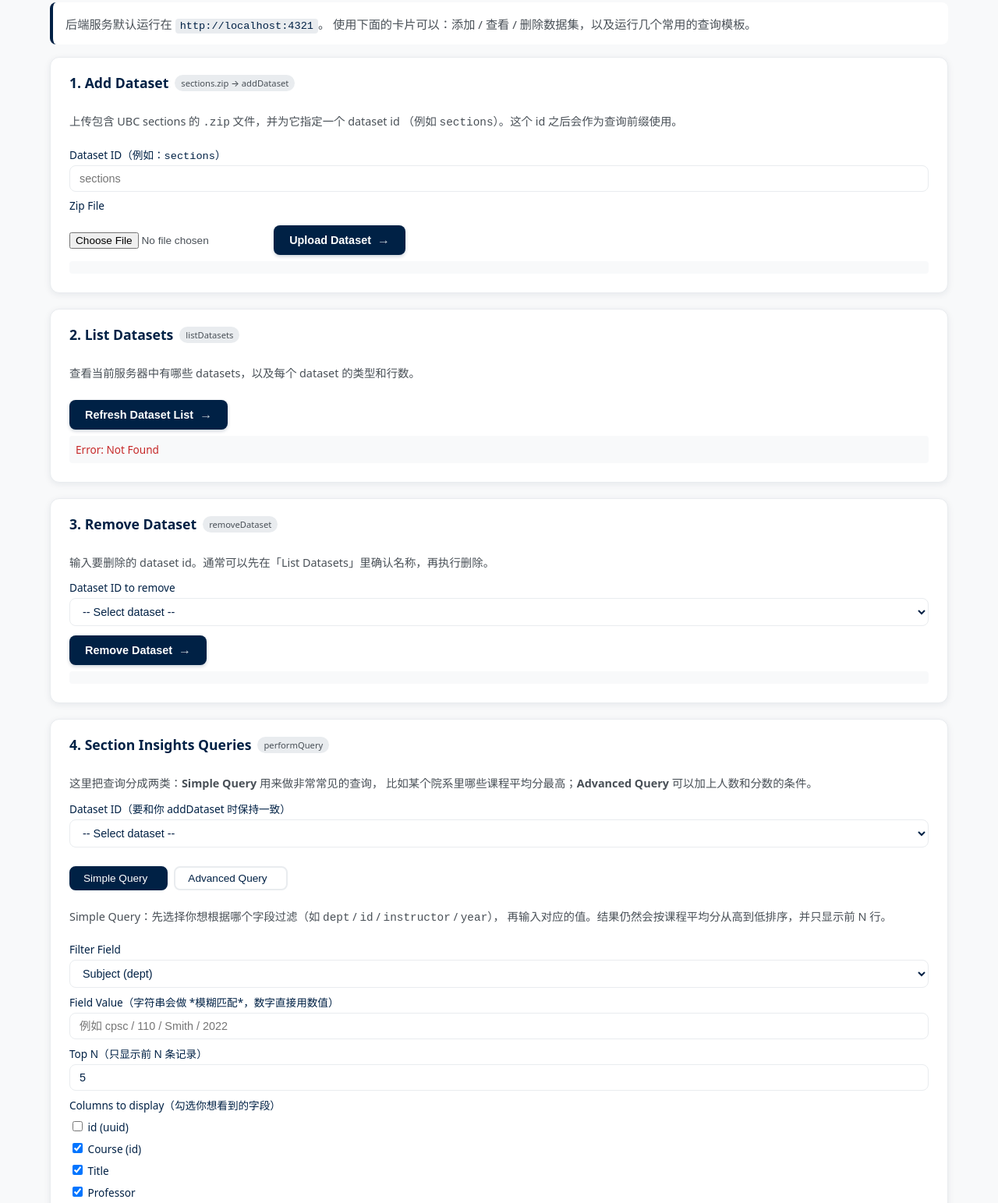
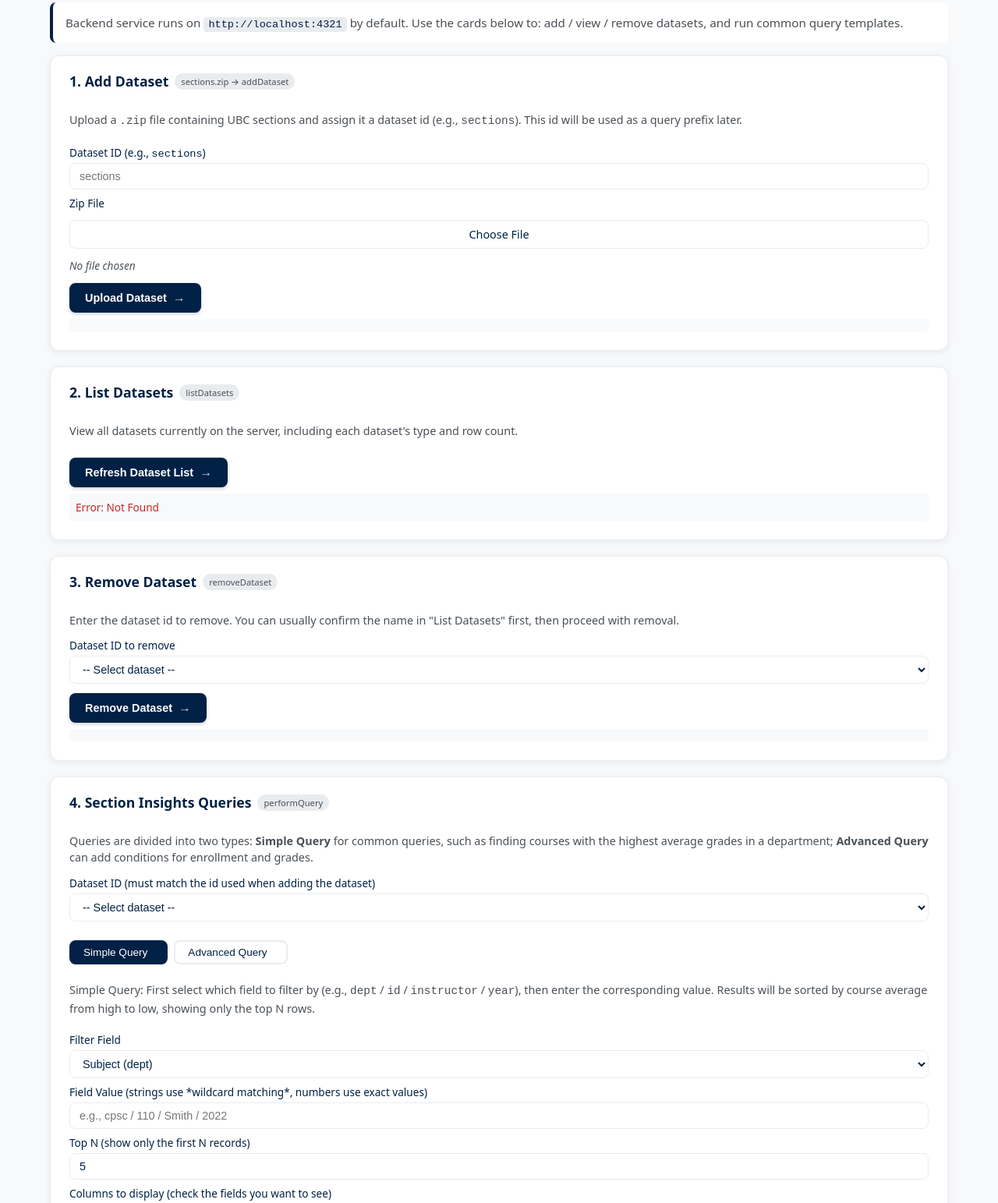
Before and after one commit to Dehao123/CPSC310-InsightUBC, a website: page frontend/public/index.html in a window 1280 px wide. Shown: the part 186-1729 px from the top of the page at 78% size. Drawn offline with Linux system fonts and the light colour scheme; no server answers.

Commit message:
C3/Dehao/Add comments

```diff
--- a/frontend/public/app.js
+++ b/frontend/public/app.js
@@ -1,14 +1,14 @@
 // frontend/public/app.js
 
-// 如果前端是直接用文件打开 / 用另一个 dev server，
-// 就走完整 URL。如果你以后把前端也挂在 4321 端口下，
-// 可以把 baseUrl 改成空字符串 ""。
+// If the frontend is opened directly as a file / using another dev server,
+// use the full URL. If you later host the frontend on port 4321,
+// you can change baseUrl to an empty string "".
 const baseUrl = "http://localhost:4321";
 let simpleQueryRows = [];
-let simpleSortDirection = "DESC"; // 初始和后端一样：按 avg 从高到低
-let simpleSortKey = "avgMark";     // 当前按哪一列排序
+let simpleSortDirection = "DESC"; // Initial: same as backend, sort by avg from high to low
+let simpleSortKey = "avgMark";     // Current column being sorted
 
-// Sections 所有字段的元数据（来自产品手册）
+// Metadata for all Section fields (from product manual)
 const SECTION_FIELDS = [
 	{ id: "uuid", label: "id (uuid)", type: "string" },
 	{ id: "id", label: "Course (id)", type: "string" },
@@ -29,7 +29,7 @@ const SECTION_NUMBER_FIELDS = new Set(
 	SECTION_FIELDS.filter((f) => f.type === "number").map((f) => f.id)
 );
 
-// 选择一个“默认排序字段”：优先 avg，其次 year，再其次第一个
+// Choose a "default sort field": prioritize avg, then year, then the first one
 function chooseDefaultOrderField(columnKeys) {
 	const cols = columnKeys && columnKeys.length
 		? columnKeys
@@ -40,7 +40,7 @@ function chooseDefaultOrderField(columnKeys) {
 	return cols[0];
 }
 
-// ========= 工具函数 =========
+// ========= Utility Functions =========
 function setStatus(id, message, isError = false) {
 	const el = document.getElementById(id);
 	if (!el) return;
@@ -63,7 +63,7 @@ function renderAdvancedQueryTable(containerId, rows) {
 
 	const keys = Object.keys(rows[0]);
 
-	// 表头
+	// Table header
 	const headerRow = document.createElement("tr");
 	keys.forEach((key) => {
 		const th = document.createElement("th");
@@ -72,7 +72,7 @@ function renderAdvancedQueryTable(containerId, rows) {
 	});
 	thead.appendChild(headerRow);
 
-	// 数据
+	// Data rows
 	rows.forEach((row) => {
 		const tr = document.createElement("tr");
 		keys.forEach((key) => {
@@ -89,7 +89,7 @@ function renderAdvancedQueryTable(containerId, rows) {
 }
 
 
-// ========= simple query 专用表格渲染（带可点击排序列） =========
+// ========= Simple query table rendering (with clickable sortable columns) =========
 function renderSimpleQueryTable(containerId, rows) {
 	const container = document.getElementById("query-table-container");
 	container.innerHTML = "";
@@ -99,7 +99,7 @@ function renderSimpleQueryTable(containerId, rows) {
 		return;
 	}
 
-// 获取 Top N 设置
+	// Get Top N setting
 	const topN = parseInt(document.getElementById("simple-top-n").value, 10) || 5;
 
 	const table = document.createElement("table");
@@ -108,10 +108,10 @@ function renderSimpleQueryTable(containerId, rows) {
 
 	const keys = Object.keys(rows[0]);
 
-	// 哪些列可排序：sections_id / avgMark
+	// Which columns are sortable: sections_id / avgMark
 	const sortableKeys = new Set(keys);
 
-	// 表头
+	// Table header
 	const headerRow = document.createElement("tr");
 	keys.forEach((key) => {
 		const th = document.createElement("th");
@@ -126,7 +126,7 @@ function renderSimpleQueryTable(containerId, rows) {
 			const arrowSpan = document.createElement("span");
 			arrowSpan.className = "sort-arrow";
 
-			// 当前正在按哪一列排，就显示 ▲ / ▼，否则用一个淡淡的双箭头
+			// If currently sorting by this column, show ▲ / ▼, otherwise show a faint double arrow
 			if (key === simpleSortKey) {
 				arrowSpan.textContent =
 					simpleSortDirection === "ASC" ? "▲" : "▼";
@@ -138,24 +138,24 @@ function renderSimpleQueryTable(containerId, rows) {
 			th.appendChild(labelSpan);
 			th.appendChild(arrowSpan);
 
-			// 点击切换排序
+			// Click to toggle sort
 			th.addEventListener("click", () => {
 				if (simpleSortKey === key) {
-					// 再点同一列 → 翻转方向
+					// Click same column again → flip direction
 					simpleSortDirection =
 						simpleSortDirection === "ASC" ? "DESC" : "ASC";
 				} else {
-					// 换到另一列 → 默认升序（你想默认降序也可以）
+					// Switch to another column → default ascending (you can change to descending if preferred)
 					simpleSortKey = key;
 					simpleSortDirection = "ASC";
 				}
 
-				// ⭐ 关键修改：对完整数据排序
+				// ⭐ Key modification: sort full data
 				simpleQueryRows.sort((a, b) => {
 					const av = Number(a[simpleSortKey]);
 					const bv = Number(b[simpleSortKey]);
 
-					// 优先按数字排，如果不是数字再按字符串排
+					// Prioritize numeric sorting, fall back to string sorting if not numeric
 					if (!Number.isNaN(av) && !Number.isNaN(bv)) {
 						return simpleSortDirection === "ASC"
 							? av - bv
@@ -168,12 +168,12 @@ function renderSimpleQueryTable(containerId, rows) {
 							: bs.localeCompare(as);
 					}
 				});
-				// ⭐ 排序后只取前 N 行显示
+				// ⭐ After sorting, only take the first N rows to display
 				const displayRows = simpleQueryRows.slice(0, topN);
 
-				// 更新状态信息
+				// Update status message
 				setStatus("query-status", `Query success. Showing ${displayRows.length} of ${simpleQueryRows.length} row(s).`);
-				// 用新的顺序重新渲染
+				// Re-render with new order
 				renderSimpleQueryTable(containerId, displayRows);
 			});
 		} else {
@@ -184,7 +184,7 @@ function renderSimpleQueryTable(containerId, rows) {
 	});
 	thead.appendChild(headerRow);
 
-	// 数据
+	// Data rows
 	rows.forEach((row) => {
 		const tr = document.createElement("tr");
 		keys.forEach((key) => {
@@ -211,7 +211,7 @@ function updateDatasetDropdowns(datasets) {
 	const selects = [removeSelect, querySelect];
 
 	selects.forEach((sel) => {
-		const previous = sel.value; // 记住之前选中的 id
+		const previous = sel.value; // Remember previously selected id
 		sel.innerHTML = "";
 
 		const placeholder = document.createElement("option");
@@ -237,7 +237,7 @@ function updateDatasetDropdowns(datasets) {
 }
 
 
-// ========= 1. 上传 dataset =========
+// ========= 1. Upload dataset =========
 async function uploadDataset() {
 	const idInput = document.getElementById("upload-dataset-id");
 	const fileInput = document.getElementById("upload-dataset-file");
@@ -267,7 +267,7 @@ async function uploadDataset() {
 
 		if (res.ok) {
 			setStatus("upload-status", `Upload success. Datasets: ${JSON.stringify(json.result)}`);
-			// ✅ 上传成功后，自动刷新 List Datasets
+			// ✅ After successful upload, automatically refresh List Datasets
 			await listDatasets();
 		} else {
 			setStatus(
@@ -284,7 +284,7 @@ async function uploadDataset() {
 	}
 }
 
-// ========= 2. 列出 datasets =========
+// ========= 2. List datasets =========
 async function listDatasets() {
 	setStatus("list-status", "Loading...");
 	try {
@@ -296,7 +296,7 @@ async function listDatasets() {
 			const datasets = json.result || [];
 			renderAdvancedQueryTable("datasets-table-container", datasets);
 
-			// ✅ 用新的数据更新两个下拉菜单
+			// ✅ Update both dropdown menus with new data
 			updateDatasetDropdowns(datasets);
 		} else {
 			setStatus("list-status", `Error: ${json.error || res.statusText}`, true);
@@ -307,11 +307,11 @@ async function listDatasets() {
 	}
 }
 
-// ========= 3. 删除 dataset =========
+// ========= 3. Remove dataset =========
 async function removeDataset() {
 	const select = document.getElementById("remove-dataset-select");
 
-	// 从下拉框里拿 value（就是纯 id，比如 "333"）
+	// Get value from dropdown (pure id, e.g., "333")
 	const id = (select && select.value) ? select.value.trim() : "";
 
 	if (!id) {
@@ -330,7 +330,7 @@ async function removeDataset() {
 
 		if (res.ok) {
 			setStatus("remove-status", `Removed dataset: ${json.result}`);
-			await listDatasets(); // ✅ 删除成功后刷新列表和下拉菜单
+			await listDatasets(); // ✅ After successful removal, refresh list and dropdown menus
 		} else {
 			setStatus(
 				"remove-status",
@@ -345,19 +345,19 @@ async function removeDataset() {
 }
 
 
-// ========= 4. 查询（Simple / Advanced） =========
+// ========= 4. Query (Simple / Advanced) =========
 
-// Simple：单字段过滤，返回原始 section 行，按一个合适的数值字段降序排序
+// Simple: single field filter, returns original section rows, sorted by a suitable numeric field in descending order
 function buildSimpleQuery(datasetId, fieldKey, fieldValue, columnKeys) {
 	const p = `${datasetId}_`;
 
-	// 1. WHERE：根据字段类型选择 IS / EQ
+	// 1. WHERE: choose IS / EQ based on field type
 	let where = {};
 	if (fieldKey && fieldValue !== "") {
 		const fullKey = `${p}${fieldKey}`;
 
 		if (SECTION_STRING_FIELDS.has(fieldKey)) {
-			// 字符串 → 模糊匹配 *value*
+			// String → wildcard match *value*
 			const pattern = fieldValue.includes("*")
 				? fieldValue
 				: `*${fieldValue}*`;
@@ -371,14 +371,14 @@ function buildSimpleQuery(datasetId, fieldKey, fieldValue, columnKeys) {
 		}
 	}
 
-	// 2. COLUMNS：根据用户勾选
+	// 2. COLUMNS: based on user selection
 	const cols =
 		columnKeys && columnKeys.length
 			? columnKeys
 			: ["dept", "id", "title", "avg"];
 	const columns = cols.map((c) => `${p}${c}`);
 
-	// 3. ORDER：默认字段（avg → year → 第一个）
+	// 3. ORDER: default field (avg → year → first)
 	const orderField = chooseDefaultOrderField(cols);
 	const orderKeyFull = `${p}${orderField}`;
 	if (!columns.includes(orderKeyFull)) {
@@ -398,8 +398,8 @@ function buildSimpleQuery(datasetId, fieldKey, fieldValue, columnKeys) {
 }
 
 
-// Advanced：组合多个条件（dept / instructor / year range / minPass / minAvg）
-// 返回原始 section 行，不做 TRANSFORMATIONS
+// Advanced: combine multiple conditions (dept / instructor / year range / minPass / minAvg)
+// Returns original section rows, no TRANSFORMATIONS
 function buildAdvancedQuery(datasetId, options) {
 	const p = `${datasetId}_`;
 	const filters = [];
@@ -435,14 +435,14 @@ function buildAdvancedQuery(datasetId, options) {
 
 	let where;
 	if (filters.length === 0) {
-		where = {}; // 无条件 → 全部 section
+		where = {}; // No conditions → all sections
 	} else if (filters.length === 1) {
 		where = filters[0];
 	} else {
 		where = { AND: filters };
 	}
 
-	// COLUMNS：根据用户勾选
+	// COLUMNS: based on user selection
 	const cols =
 		options.columns && options.columns.length
 			? options.columns
@@ -450,7 +450,7 @@ function buildAdvancedQuery(datasetId, options) {
 
 	const columns = cols.map((c) => `${p}${c}`);
 
-	// ORDER：用 UI 里选的字段
+	// ORDER: use field selected in UI
 	const orderField = options.orderKey || "avg";
 	const orderDir = options.orderDir || "DOWN";
 	const orderKeyFull = `${p}${orderField}`;
@@ -505,7 +505,7 @@ async function runQuery() {
 	}
 
 	let query;
-	let topN = undefined; // simple 模式下会用到
+	let topN = undefined; // Used in simple mode
 
 	try {
 		if (currentQueryMode === "simple") {
@@ -525,7 +525,7 @@ async function runQuery() {
 				return;
 			}
 
-			// 收集 simple 列选择
+			// Collect simple column selections
 			const colCheckboxes = document.querySelectorAll(
 				"#simple-columns input[type='checkbox']"
 			);
@@ -544,13 +544,13 @@ async function runQuery() {
 
 			query = buildSimpleQuery(datasetId, fieldKey, fieldValue, selectedColumns);
 
-			// 为前端表格记住默认排序 key（要和 buildSimpleQuery 的逻辑一致）
+			// Remember default sort key for frontend table (must match buildSimpleQuery logic)
 			const orderField = chooseDefaultOrderField(selectedColumns);
 			simpleSortKey = `${datasetId}_${orderField}`;
 			simpleSortDirection = "DESC";
 
 		} else {
-			// === Advanced 分支 ===
+			// === Advanced branch ===
 			const dept = (document.getElementById("adv-dept").value || "").trim();
 			const instructor = (document.getElementById("adv-instructor").value || "").trim();
 
@@ -564,7 +564,7 @@ async function runQuery() {
 			const minPass = minPassStr === "" ? undefined : Number(minPassStr);
 			const minAvg = minAvgStr === "" ? undefined : Number(minAvgStr);
 
-			// 数字校验
+			// Number validation
 			if (
 				(yearMinStr !== "" && Number.isNaN(yearMin)) ||
 				(yearMaxStr !== "" && Number.isNaN(yearMax)) ||
@@ -579,7 +579,7 @@ async function runQuery() {
 				return;
 			}
 
-			// 收集列选择
+			// Collect column selections
 			const colCheckboxes = document.querySelectorAll(
 				"#adv-columns input[type='checkbox']"
 			);
@@ -596,7 +596,7 @@ async function runQuery() {
 				return;
 			}
 
-			// 排序选择（如果下拉框不存在，就用默认 avg / DOWN）
+			// Sort selection (if dropdown doesn't exist, use default avg / DOWN)
 			let orderKey = "avg";
 			let orderDir = "DOWN";
 
@@ -610,7 +610,7 @@ async function runQuery() {
 				orderDir = orderDirEl.value;
 			}
 
-// 构建高级查询
+			// Build advanced query
 			query = buildAdvancedQuery(datasetId, {
 				dept,
 				instructor,
@@ -648,12 +648,12 @@ async function runQuery() {
 		if (res.ok) {
 			let allRows = json.result || [];
 
-			// ⭐ 关键修改：在 Simple 模式下
+			// ⭐ Key modification: in Simple mode
 			if (currentQueryMode === "simple") {
-				// 1. 先保存完整数据到全局变量
+				// 1. First save full data to global variable
 				simpleQueryRows = allRows.slice();
 
-				// 2. 重置排序状态
+				// 2. Reset sort state
 				const orderField = chooseDefaultOrderField(
 					Array.from(document.querySelectorAll("#simple-columns input[type='checkbox']"))
 						.filter(cb => cb.checked)
@@ -662,7 +662,7 @@ async function runQuery() {
 				simpleSortKey = `${datasetId}_${orderField}`;
 				simpleSortDirection = "DESC";
 
-				// 3. 只截取前 N 行用于显示
+				// 3. Only take first N rows for display
 				const displayRows = typeof topN === "number" && allRows.length > topN
 					? allRows.slice(0, topN)
 					: allRows;
@@ -685,24 +685,38 @@ async function runQuery() {
 }
 
 
-// ========= 事件绑定 =========
+// ========= Event Bindings =========
 window.addEventListener("DOMContentLoaded", () => {
 	document.getElementById("upload-btn").addEventListener("click", uploadDataset);
 	document.getElementById("list-btn").addEventListener("click", listDatasets);
 	document.getElementById("remove-btn").addEventListener("click", removeDataset);
 	document.getElementById("run-query-btn").addEventListener("click", runQuery);
 
-	// 模式切换按钮
+	// Update file name display when file is selected
+	const fileInput = document.getElementById("upload-dataset-file");
+	const fileNameDisplay = document.getElementById("upload-file-name");
+	if (fileInput && fileNameDisplay) {
+		fileInput.addEventListener("change", (e) => {
+			const file = e.target.files[0];
+			if (file) {
+				fileNameDisplay.textContent = `Selected: ${file.name}`;
+			} else {
+				fileNameDisplay.textContent = "No file chosen";
+			}
+		});
+	}
+
+	// Mode toggle buttons
 	const simpleBtn = document.getElementById("simple-query-btn");
 	const advBtn = document.getElementById("advanced-query-btn");
 	if (simpleBtn && advBtn) {
 		simpleBtn.addEventListener("click", () => switchQueryMode("simple"));
 		advBtn.addEventListener("click", () => switchQueryMode("advanced"));
-		// 默认简单查询
+		// Default to simple query
 		switchQueryMode("simple");
 	}
 
 
-	// 页面加载时自动刷新一次 dataset 列表
+	// Automatically refresh dataset list once when page loads
 	listDatasets().catch(() => {});
 });
--- a/frontend/public/index.html
+++ b/frontend/public/index.html
@@ -2,12 +2,14 @@
 <html lang="en">
 <head>
 	<meta charset="UTF-8" />
+	<meta http-equiv="Content-Language" content="en" />
+	<meta name="viewport" content="width=device-width, initial-scale=1.0" />
 	<title>Section Insights UI</title>
 	<style>
 		:root {
-			/* UBC 配色方案 */
-			--ubc-blue: #002145;        /* UBC 深蓝色 */
-			--ubc-blue-light: #0055B7;  /* UBC 浅蓝色 */
+			/* UBC Color Scheme */
+			--ubc-blue: #002145;        /* UBC Dark Blue */
+			--ubc-blue-light: #0055B7;  /* UBC Light Blue */
 			--white: #ffffff;
 			--grey-light: #f8f9fa;
 			--grey: #e9ecef;
@@ -33,7 +35,7 @@
 			background: var(--grey-light);
 		}
 
-		/* 顶部导航 */
+		/* Top Navigation */
 		header.topbar {
 			position: sticky;
 			top: 0;
@@ -106,7 +108,7 @@
 			border: 1px solid rgba(255, 255, 255, 0.3);
 		}
 
-		/* 页面主体 */
+		/* Page Main Content */
 		main.page {
 			max-width: 1200px;
 			margin: 24px auto 40px;
@@ -165,7 +167,7 @@
 			font-weight: 500;
 		}
 
-		/* 卡片样式 */
+		/* Card Styles */
 		section.card {
 			background: var(--white);
 			border-radius: var(--radius-lg);
@@ -198,7 +200,7 @@
 			line-height: 1.5;
 		}
 
-		/* 表单布局 */
+		/* Form Layout */
 		.row {
 			display: flex;
 			flex-wrap: wrap;
@@ -240,12 +242,47 @@
 		}
 
 		input[type="file"] {
-			margin-top: 4px;
+			position: absolute;
+			width: 0.1px;
+			height: 0.1px;
+			opacity: 0;
+			overflow: hidden;
+			z-index: -1;
+		}
+
+		.file-input-wrapper {
+			position: relative;
+			display: inline-block;
+			width: 100%;
+		}
+
+		.file-input-label {
+			display: inline-block;
+			padding: 8px 16px;
+			font-size: 0.9rem;
+			border-radius: var(--radius-md);
+			border: 1px solid var(--grey);
+			background: var(--white);
+			color: var(--text-dark);
+			cursor: pointer;
+			transition: border-color 0.15s ease, box-shadow 0.15s ease;
+			width: 100%;
+			text-align: center;
+		}
+
+		.file-input-label:hover {
+			border-color: var(--ubc-blue-light);
+			box-shadow: 0 0 0 3px rgba(0, 85, 183, 0.1);
+		}
+
+		.file-name-display {
+			margin-top: 8px;
 			font-size: 0.85rem;
 			color: var(--text-muted);
+			font-style: italic;
 		}
 
-		/* 按钮 */
+		/* Buttons */
 		button {
 			margin-top: 12px;
 			padding: 10px 20px;
@@ -420,7 +457,7 @@
 	<div class="topbar-inner">
 		<div class="brand">
 			<div class="brand-logo">
-				<!-- UBC Logo - 你需要替换成实际的 logo 图片路径 -->
+				<!-- UBC Logo - Replace with actual logo image path if needed -->
 				<img src="ubc-logo.png" alt="UBC Logo">
 			</div>
 				<div class="brand-title">
@@ -441,28 +478,32 @@
 		<span class="highlight">Dashboard</span>
 	</h1>
 	<p class="page-intro">
-		后端服务默认运行在 <code>http://localhost:4321</code>。
-		使用下面的卡片可以：添加 / 查看 / 删除数据集，以及运行几个常用的查询模板。
+		Backend service runs on <code>http://localhost:4321</code> by default.
+		Use the cards below to: add / view / remove datasets, and run common query templates.
 	</p>
 
-	<!-- 1. 上传 dataset -->
+	<!-- 1. Upload dataset -->
 	<section class="card">
 		<div class="card-header-line">
 			<h2>1. Add Dataset <span class="pill">sections.zip → addDataset</span></h2>
 		</div>
 		<p class="card-desc">
-			上传包含 UBC sections 的 <code>.zip</code> 文件，并为它指定一个 dataset id
-			（例如 <code>sections</code>）。这个 id 之后会作为查询前缀使用。
+			Upload a <code>.zip</code> file containing UBC sections and assign it a dataset id
+			(e.g., <code>sections</code>). This id will be used as a query prefix later.
 		</p>
 		<div class="row">
 			<div>
 				<label for="upload-dataset-id">
-					Dataset ID（例如：<code>sections</code>）
+					Dataset ID (e.g., <code>sections</code>)
 				</label>
 				<input type="text" id="upload-dataset-id" placeholder="sections" />
 
 				<label for="upload-dataset-file">Zip File</label>
-				<input type="file" id="upload-dataset-file" accept=".zip" />
+				<div class="file-input-wrapper">
+					<label for="upload-dataset-file" class="file-input-label">Choose File</label>
+					<input type="file" id="upload-dataset-file" accept=".zip" />
+					<div id="upload-file-name" class="file-name-display">No file chosen</div>
+				</div>
 
 				<button id="upload-btn">Upload Dataset</button>
 				<div id="upload-status" class="status"></div>
@@ -470,26 +511,26 @@
 		</div>
 	</section>
 
-	<!-- 2. 列出 datasets -->
+	<!-- 2. List datasets -->
 	<section class="card">
 		<div class="card-header-line">
 			<h2>2. List Datasets <span class="pill">listDatasets</span></h2>
 		</div>
 		<p class="card-desc">
-			查看当前服务器中有哪些 datasets，以及每个 dataset 的类型和行数。
+			View all datasets currently on the server, including each dataset's type and row count.
 		</p>
 		<button id="list-btn">Refresh Dataset List</button>
 		<div id="list-status" class="status"></div>
 		<div id="datasets-table-container"></div>
 	</section>
 
-	<!-- 3. 删除 dataset -->
+	<!-- 3. Remove dataset -->
 	<section class="card">
 		<div class="card-header-line">
 			<h2>3. Remove Dataset <span class="pill">removeDataset</span></h2>
 		</div>
 		<p class="card-desc">
-			输入要删除的 dataset id。通常可以先在「List Datasets」里确认名称，再执行删除。
+			Enter the dataset id to remove. You can usually confirm the name in "List Datasets" first, then proceed with removal.
 		</p>
 		<label for="remove-dataset-select">Dataset ID to remove</label>
 		<select id="remove-dataset-select">
@@ -500,25 +541,25 @@
 
 	</section>
 
-	<!-- 4. 经典查询 -->
+	<!-- 4. Query -->
 	<section class="card">
 		<div class="card-header-line">
 			<h2>4. Section Insights Queries <span class="pill">performQuery</span></h2>
 		</div>
 		<p class="card-desc">
-			这里把查询分成两类：<strong>Simple Query</strong> 用来做非常常见的查询，
-			比如某个院系里哪些课程平均分最高；<strong>Advanced Query</strong> 可以加上人数和分数的条件。
+			Queries are divided into two types: <strong>Simple Query</strong> for common queries,
+			such as finding courses with the highest average grades in a department; <strong>Advanced Query</strong> can add conditions for enrollment and grades.
 		</p>
 
-		<!-- 统一的 dataset 选择，下方简单/复杂查询都会用到 -->
+		<!-- Unified dataset selection, used by both simple and advanced queries below -->
 		<label for="query-dataset-select">
-			Dataset ID（要和你 addDataset 时保持一致）
+			Dataset ID (must match the id used when adding the dataset)
 		</label>
 		<select id="query-dataset-select">
 			<option value="">-- Select dataset --</option>
 		</select>
 
-		<!-- 模式切换按钮 -->
+		<!-- Mode toggle buttons -->
 		<div class="query-mode-toggle">
 			<button type="button" id="simple-query-btn" class="query-mode-btn active">
 				Simple Query
@@ -528,12 +569,12 @@
 			</button>
 		</div>
 
-		<!-- Simple Query 面板 -->
+		<!-- Simple Query Panel -->
 		<div id="simple-query-panel">
 			<p class="card-desc">
-				Simple Query：先选择你想根据哪个字段过滤（如
-				<code>dept</code> / <code>id</code> / <code>instructor</code> / <code>year</code>），
-				再输入对应的值。结果仍然会按课程平均分从高到低排序，并只显示前 N 行。
+				Simple Query: First select which field to filter by (e.g.,
+				<code>dept</code> / <code>id</code> / <code>instructor</code> / <code>year</code>),
+				then enter the corresponding value. Results will be sorted by course average from high to low, showing only the top N rows.
 			</p>
 			<div class="row">
 				<div>
@@ -554,17 +595,17 @@
 					</select>
 
 					<label for="simple-value">
-						Field Value（字符串会做 *模糊匹配*，数字直接用数值）
+						Field Value (strings use *wildcard matching*, numbers use exact values)
 					</label>
-					<input type="text" id="simple-value" placeholder="例如 cpsc / 110 / Smith / 2022" />
+					<input type="text" id="simple-value" placeholder="e.g., cpsc / 110 / Smith / 2022" />
 
 					<label for="simple-top-n">
-						Top N（只显示前 N 条记录）
+						Top N (show only the first N records)
 					</label>
 					<input type="number" id="simple-top-n" min="1" value="5" />
 
 					<label>
-						Columns to display（勾选你想看到的字段）
+						Columns to display (check the fields you want to see)
 					</label>
 					<div id="simple-columns">
 						<label><input type="checkbox" value="uuid" /> id (uuid)</label>
@@ -583,12 +624,12 @@
 		</div>
 
 
-		<!-- Advanced Query 面板 -->
+		<!-- Advanced Query Panel -->
 		<div id="advanced-query-panel" style="display:none;">
 			<p class="card-desc">
-				Advanced Queryï¼šåœ¨æŒ‡å®šé™¢ç³»é‡Œï¼ŒæŸ¥æ‰¾
-				<strong>é€šè¿‡äººæ•°</strong>ï¼ˆpassï¼‰å¤§äºŽæŸä¸ªå€¼ï¼Œå¹¶ä¸"
-				<strong>å¹³å‡åˆ†</strong> å¤§äºŽæŸä¸ªå€¼çš„ sectionã€‚
+				Advanced Query: In a specified department, find sections where
+				<strong>pass count</strong> (pass) is greater than a certain value, and
+				<strong>average grade</strong> is greater than a certain value.
 			</p>
 
 			<div class="row">
```
